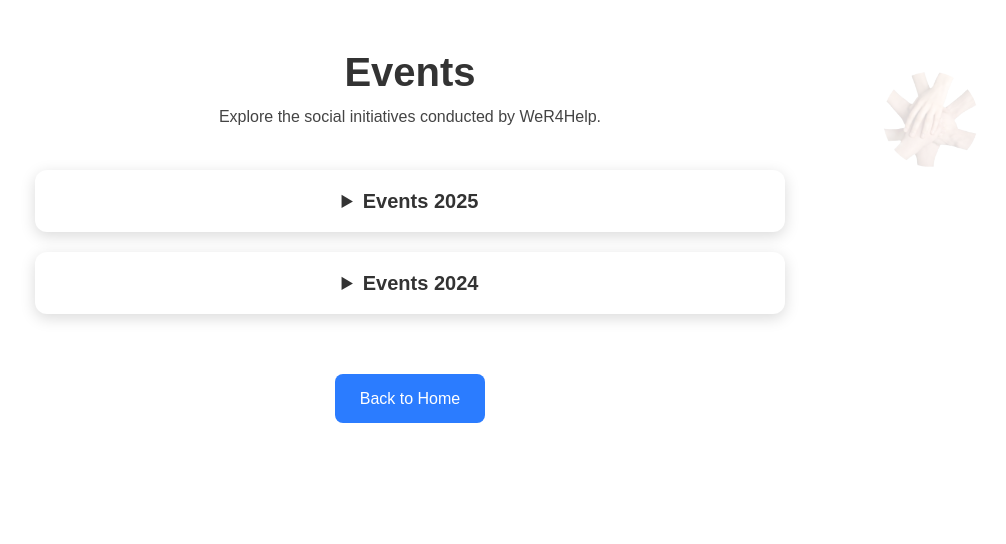
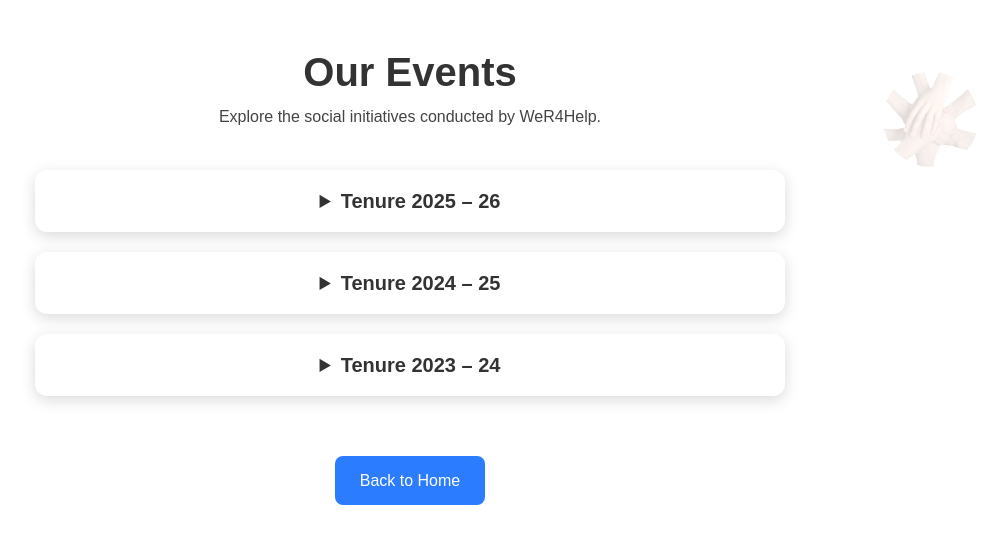
Before and after one commit to wer4help/wer4help-website, a Flask app: page /events in a window 1280 px wide. Shown: the top 544 px of the page, without its empty margins (230-1236 px from the left). Run offline with Flask 3, Linux system fonts and the light colour scheme.

Commit message:
Update event titles and sections in events.html

```diff
--- a/templates/events.html
+++ b/templates/events.html
@@ -6,10 +6,9 @@
 <meta charset="UTF-8">
 <meta name="viewport" content="width=device-width, initial-scale=1.0">
 
-<title>Events - WeR4Help</title>
+<title>Our Events - WeR4Help</title>
 
-<link rel="stylesheet"
-href="{{ url_for('static', filename='css/events.css') }}">
+<link rel="stylesheet" href="{{ url_for('static', filename='css/events.css') }}">
 <link rel="stylesheet" href="{{ url_for('static', filename='css/global.css') }}">
 
 </head>
@@ -18,7 +17,7 @@ href="{{ url_for('static', filename='css/events.css') }}">
 
 <div class="header">
 
-<h1 class="title">Events</h1>
+<h1 class="title">Our Events</h1>
 
 <img src="{{ url_for('static', filename='images/WRFH LOGO.png') }}" class="logo-watermark">
 
@@ -30,15 +29,18 @@ Explore the social initiatives conducted by WeR4Help.
 
 <div class="events-section">
 
-<!-- Events 2025 -->
+<!-- Tenure 2025-26 -->
 
 <details class="event-box">
 
-<summary>Events 2025</summary>
+<summary>Tenure 2025 – 26</summary>
 
 <details class="event-box inner">
 
+<summary>Blood Donation Camp</summary>
+
 <a href="{{ url_for('static', filename='reports/blood_donation_2025.pdf') }}"
+target="_blank" class="pdf-btn">
 View Activity Report
 </a>
 
@@ -58,11 +60,11 @@ View Activity Report
 </details>
 
 
-<!-- Events 2024 -->
+<!-- Tenure 2024-25 -->
 
 <details class="event-box">
 
-<summary>Events 2024</summary>
+<summary>Tenure 2024 – 25</summary>
 
 <details class="event-box inner">
 
@@ -88,6 +90,26 @@ View Activity Report
 
 </details>
 
+
+<!-- Tenure 2023-24 -->
+
+<details class="event-box">
+
+<summary>Tenure 2023 – 24</summary>
+
+<details class="event-box inner">
+
+<summary>Awareness Program</summary>
+
+<a href="{{ url_for('static', filename='reports/awareness_program_2023.pdf') }}"
+target="_blank" class="pdf-btn">
+View Activity Report
+</a>
+
+</details>
+
+</details>
+
 </div>
 
 <a href="{{ url_for('home') }}" class="btn">Back to Home</a>
```
